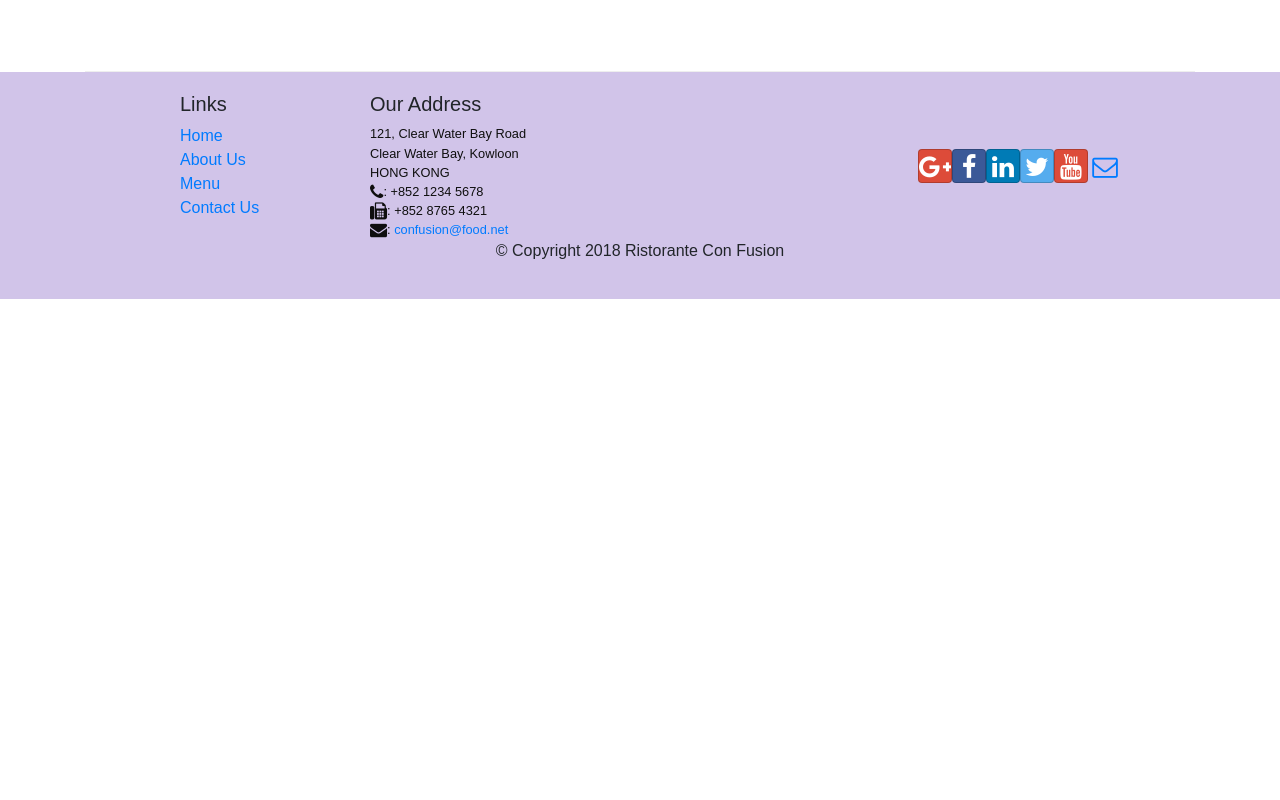
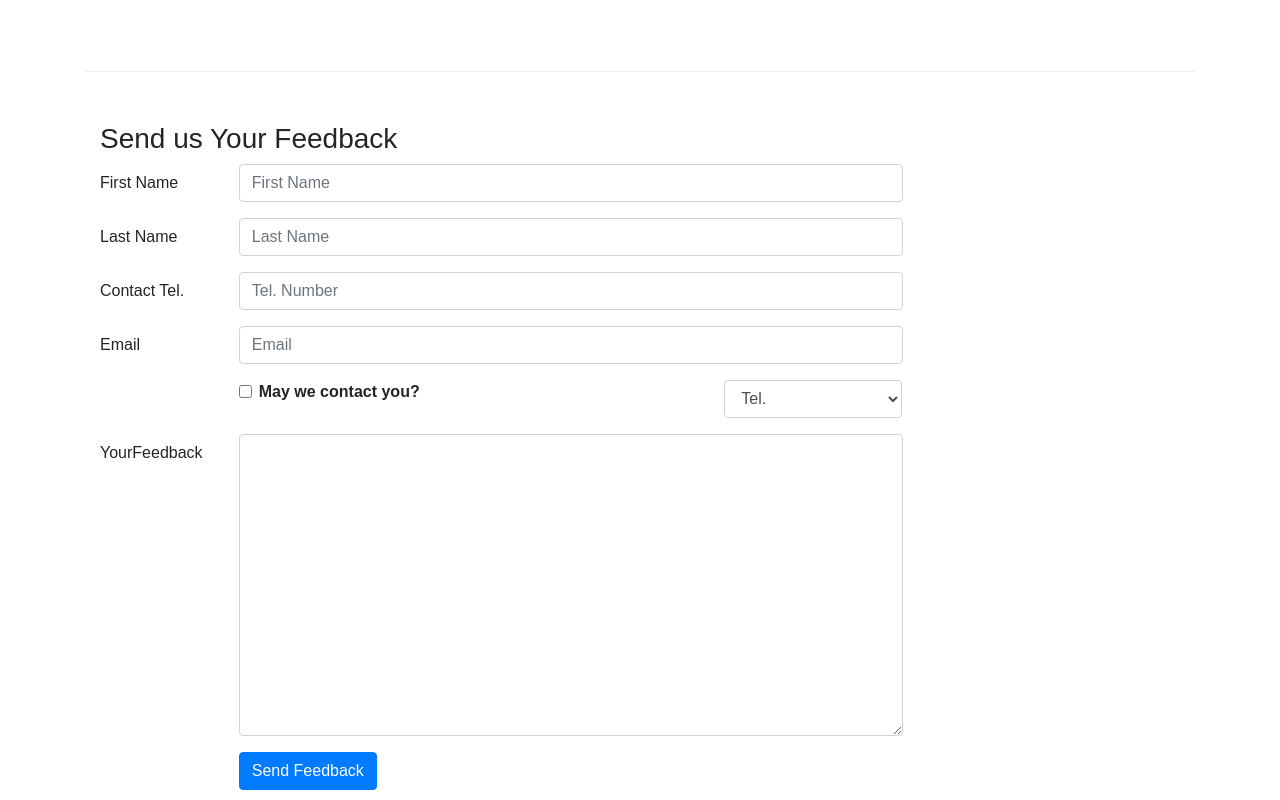
Before and after one commit to HoneyBedger/Fullstack_2017, a React (Create React App) app in the folder React/confusion/: page /contactus in a window 1280 px wide. Shown: the part 800-1600 px from the top of the page. Before the commit the page ends 1099 px from the top, so only its background shows below. Built offline with nearby package versions, Linux system fonts and the light colour scheme.

Commit message:
Control Forms

```diff
--- a/React/confusion/src/components/ContactComponent.js
+++ b/React/confusion/src/components/ContactComponent.js
@@ -1,8 +1,41 @@
-import React from 'react';
-import {Breadcrumb, BreadcrumbItem} from 'reactstrap';
+import React, {Component} from 'react';
+import {Breadcrumb, BreadcrumbItem, Button, Form, FormGroup, Label, Input, Col} from 'reactstrap';
 import {Link} from 'react-router-dom';
 
-function Contact(props) {
+class Contact extends Component {
+
+  constructor(props) {
+    super(props);
+    this.state = {
+      firstname: "",
+      lastname: "",
+      telnum: "",
+      email: "",
+      agree: false,
+      contactType: "Tel.",
+      message: ""
+    };
+    this.handleSubmit = this.handleSubmit.bind(this);
+    this.handleInputChange = this.handleInputChange.bind(this);
+  }
+
+  handleInputChange(event) {
+    const target = event.target;
+    const value = target.type === 'checkbox' ? target.checked : target.value;
+    const name = target.name;
+
+    this.setState({
+      [name]: value
+    });
+  }
+
+  handleSubmit(event) {
+    console.log("Current state is: " + JSON.stringify(this.state));
+    alert("Current state is: " + JSON.stringify(this.state));
+    event.preventDefault();
+  }
+
+  render() {
     return(
         <div className="container">
             <div className="row">
@@ -41,8 +74,82 @@
                     </div>
                 </div>
             </div>
+            <div className="row row-content">
+              <div className="col-12">
+                <h3>Send us Your Feedback</h3>
+              </div>
+              <div className="col-12 col-md-9">
+                <Form onSubmit={this.handleSubmit}>
+                  <FormGroup row>
+                    <Label htmlFor="firstname" md={2}>First Name</Label>
+                    <Col md={10}>
+                      <Input type="text" id="firstname" name="firstname"
+                        placeholder="First Name" value={this.state.firstname}
+                        onChange={this.handleInputChange} />
+                    </Col>
+                  </FormGroup>
+                  <FormGroup row>
+                    <Label htmlFor="lastname" md={2}>Last Name</Label>
+                    <Col md={10}>
+                      <Input type="text" id="lastname" name="lastname"
+                        placeholder="Last Name" value={this.state.lastname}
+                        onChange={this.handleInputChange} />
+                    </Col>
+                  </FormGroup>
+                  <FormGroup row>
+                    <Label htmlFor="telnum" md={2}>Contact Tel.</Label>
+                    <Col md={10}>
+                      <Input type="tel" id="telnum" name="telnum"
+                        placeholder="Tel. Number" value={this.state.telnum}
+                        onChange={this.handleInputChange} />
+                    </Col>
+                  </FormGroup>
+                  <FormGroup row>
+                    <Label htmlFor="email" md={2}>Email</Label>
+                    <Col md={10}>
+                      <Input type="email" id="email" name="email"
+                        placeholder="Email" value={this.state.email}
+                        onChange={this.handleInputChange} />
+                    </Col>
+                  </FormGroup>
+                  <FormGroup row>
+                    <Col md={{size: 6, offset: 2}}>
+                      <FormGroup check>
+                        <Label check>
+                          <Input type="checkbox" name="agree" checked={this.state.agree}
+                          onChange={this.handleInputChange} /> {' '}
+                          <strong>May we contact you?</strong>
+                        </Label>
+                      </FormGroup>
+                    </Col>
+                    <Col md={{size: 3, offset: 1}}>
+                      <Input type="select" name="contactType" value={this.state.contactType}
+                      onChange={this.handleInputChange} >
+                      <option>Tel.</option>
+                      <option>Email</option>
+                      </Input>
+                    </Col>
+                  </FormGroup>
+                  <FormGroup row>
+                    <Label htmlFor="feedback" md={2}>YourFeedback</Label>
+                    <Col md={10}>
+                      <Input type="textarea" id="message" name="message"
+                        rows="12" value={this.state.message}
+                        onChange={this.handleInputChange} />
+                    </Col>
+                  </FormGroup>
+                  <FormGroup row>
+                    <Col md={{size: 10, offset: 2}}>
+                      <Button type="submit" color="primary">Send Feedback</Button>
+                    </Col>
+                  </FormGroup>
+                </Form>
+              </div>
+            </div>
         </div>
     );
+  }
+
 }
 
 export default Contact;
```
